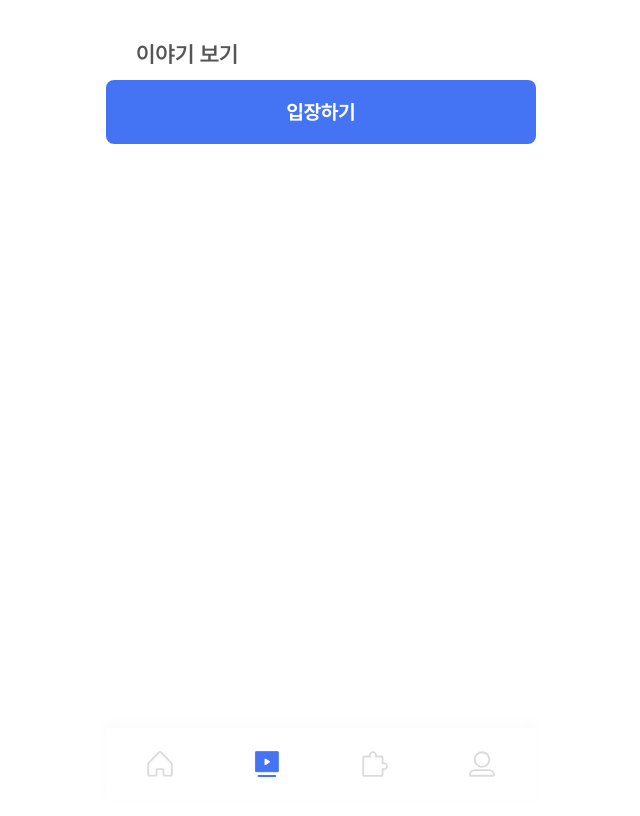
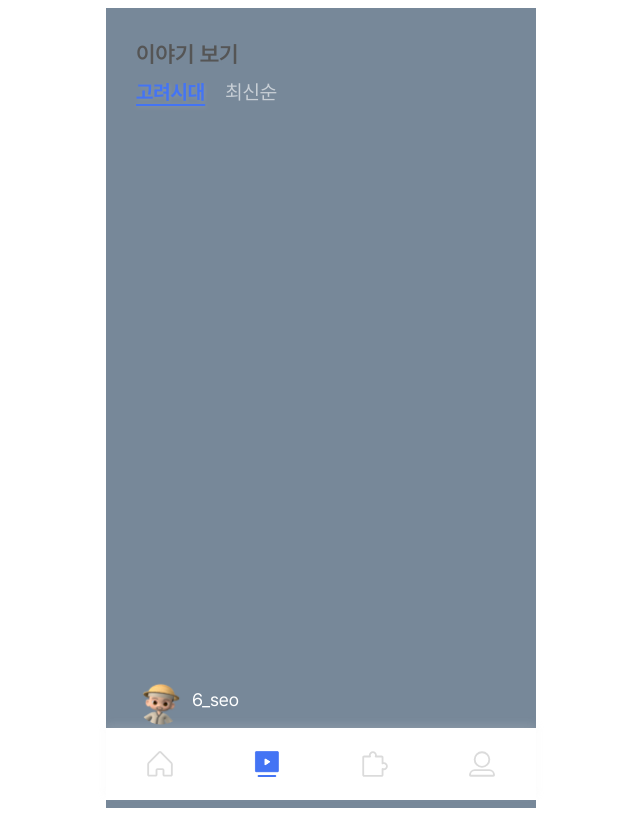
Before and after one commit to twoju/codetory, a React (Vite) app in the folder frontend/: page /story in a window 1280 px wide. Shown: the whole page, without its empty margins (327-967 px from the left). Built offline with nearby package versions, Linux system fonts and the light colour scheme; what emotion-reset would draw is missing.

Commit message:
feat: story 컴포넌트 추가

```diff
--- /dev/null
+++ b/frontend/src/components/shared/atoms/ProfileImg/index.tsx
@@ -0,0 +1,16 @@
+import { css } from '@emotion/react';
+
+interface Props {
+  url: string;
+}
+
+function ProfileImg({ url }: Props) {
+  return <img src={url} alt="profile" css={ImgStyle} />;
+}
+
+const ImgStyle = css`
+  width: 5rem;
+  height: 5rem;
+  border-radius: 50%;
+`;
+export default ProfileImg;
--- /dev/null
+++ b/frontend/src/components/story/molecules/Profile/index.tsx
@@ -0,0 +1,39 @@
+import { css } from '@emotion/react';
+import ProfileImg from '../../../shared/atoms/ProfileImg';
+import { useNavigate } from 'react-router-dom';
+
+interface Props {
+  name: string;
+  url: string;
+  id: number;
+}
+
+function Profile({ name, url, id }: Props) {
+  const navigate = useNavigate();
+
+  const handleProfileMove = (id: number) => {
+    navigate(`/user/${id}`);
+  };
+  return (
+    <div css={DivStyle} onClick={() => handleProfileMove(id)}>
+      <ProfileImg url={url} />
+      <p css={NameStyle}>{name}</p>
+    </div>
+  );
+}
+
+const DivStyle = css`
+  display: flex;
+  align-items: center;
+  gap: 0.6rem;
+  cursor: pointer;
+`;
+
+const NameStyle = css`
+  color: white;
+  font-size: 1.8rem;
+  font-weight: 400;
+  line-height: normal;
+`;
+
+export default Profile;
--- /dev/null
+++ b/frontend/src/components/story/molecules/SortTab/index.tsx
@@ -0,0 +1,68 @@
+import { css } from '@emotion/react';
+import { main } from '../../../../styles/ColorSystem';
+import { useState } from 'react';
+
+interface TabProp {
+  level: number;
+}
+
+function SortTab({ level }: TabProp) {
+  const [nowTab, setNowTab] = useState<number>(0);
+  const nowLevel = () => {
+    switch (level) {
+      case 1:
+        return '선사시대';
+      case 2:
+        return '원삼국시대';
+      case 3:
+        return '삼국시대';
+      case 4:
+        return '고려시대';
+      case 5:
+        return '조선시대';
+      default:
+        return '고려시대';
+    }
+  };
+  return (
+    <div css={DivLayout}>
+      <div
+        css={nowTab == 0 ? SelectedTabStyle : TabStyle}
+        onClick={() => setNowTab(0)}
+      >
+        {nowLevel()}
+      </div>
+      <div
+        css={nowTab == 1 ? SelectedTabStyle : TabStyle}
+        onClick={() => setNowTab(1)}
+      >
+        최신순
+      </div>
+    </div>
+  );
+}
+
+const DivLayout = css`
+  display: flex;
+  gap: 2rem;
+  cursor: pointer;
+`;
+
+const SelectedTabStyle = css`
+  color: ${main};
+  font-size: 2rem;
+  font-weight: 700;
+  line-height: normal;
+  text-decoration: underline;
+  text-underline-position: under;
+  text-shadow: 1px 1px 4px rgba(255, 255, 255, 0.1);
+`;
+
+const TabStyle = css`
+  color: rgba(255, 255, 255, 0.6);
+  font-size: 2rem;
+  font-weight: 500;
+  line-height: normal;
+`;
+
+export default SortTab;
--- a/frontend/src/pages/Story.tsx
+++ b/frontend/src/pages/Story.tsx
@@ -1,11 +1,38 @@
-import Button from '../components/shared/atoms/Button';
+import { css } from '@emotion/react';
+import SortTab from '../components/story/molecules/SortTab';
+import Profile from '../components/story/molecules/Profile';
+import ImgDummy from '../assets/pngs/profile.png';
 
 function Story() {
   return (
-    <>
-      <Button text="입장하기" themes="default" />
-    </>
+    <div css={DivStyle}>
+      <div css={TabStyle}>
+        <SortTab level={0} />
+      </div>
+      <div css={BottomStyle}>
+        <Profile name={'6_seo'} url={ImgDummy} id={1} />
+      </div>
+    </div>
   );
 }
 
+const DivStyle = css`
+  background-color: lightslategray;
+  width: 100%;
+  height: 100vh;
+  position: absolute;
+  top: 0;
+`;
+
+const TabStyle = css`
+  padding-left: 3rem;
+  margin-top: 72px;
+`;
+
+const BottomStyle = css`
+  padding-left: 3rem;
+  width: 100%;
+  position: absolute;
+  bottom: 10vh;
+`;
 export default Story;
```
Also changed, not shown: frontend/src/assets/pngs/profile.png (added), 1 other file (tests, documents, lock files or other folders).
